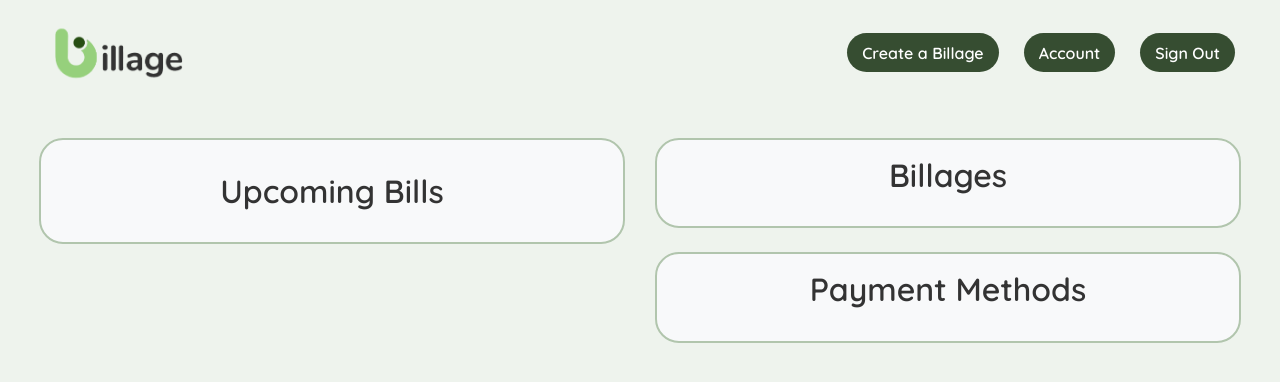
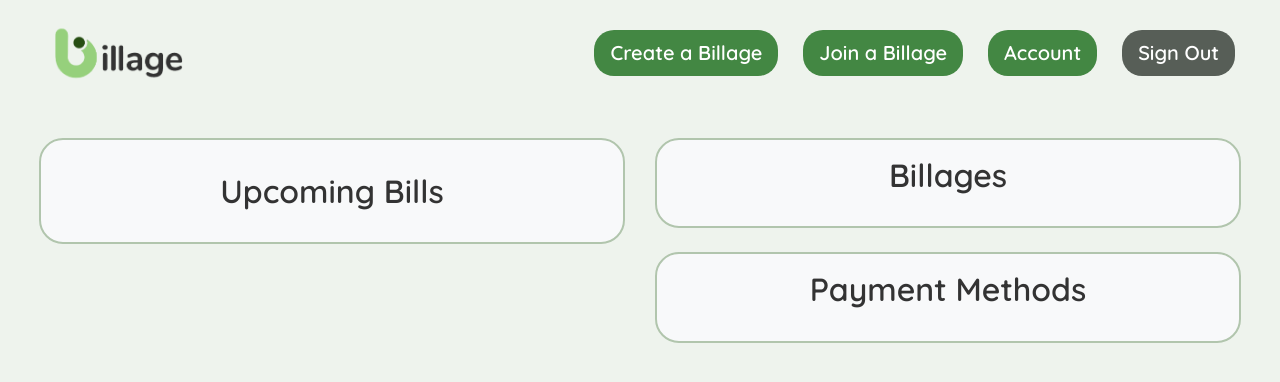
Before and after one commit to trevnocap/Billage, a Django app: template BillageApp/Billage/frontend/templates/frontend/dashboard.html in a window 1280 px wide. Shown: the top 382 px of the page. Run offline with Django 4.2, Linux system fonts and the light colour scheme; the template is opened without the code that fills it, so the values that code supplies are empty.

Commit message:
UI enhancement and bug fix

```diff
--- a/BillageApp/Billage/frontend/templates/frontend/navbar.html
+++ b/BillageApp/Billage/frontend/templates/frontend/navbar.html
@@ -6,8 +6,9 @@
     <img id="logo" src="{% static '/images/logo.png' %}">
     <div class="navbar-userinfo">
       <span class="navbar-username" id="username"></span>
-      <button class="btn-primary btn-navbar create-billage-button">Create a Billage</button>
-      <button class="btn-primary btn-navbar">Account</button>
-      <button class="btn-primary btn-navbar">Sign Out</button>
+      <button class="btn-success btn-navbar btn-lg create-billage-button">Create a Billage</button>
+      <button class="btn-success btn-navbar btn-lg join-billage-button">Join a Billage</button>
+      <button class="btn-success btn-navbar btn-lg">Account</button>
+      <button class="btn-danger btn-navbar btn-lg">Sign Out</button>
     </div>
   </nav>
--- a/BillageApp/Billage/static/css/base.css
+++ b/BillageApp/Billage/static/css/base.css
@@ -6,17 +6,15 @@ body {
 
 
 .btn-primary {
-    background-color: #364d31;
-    border: #364d31;
+    background-color: #35522e;
+    border: #35522e;
     border-radius: 20px;
-    padding: 7.5px 15px;
 }
 
 .btn-primary:hover {
     background-color: #b0dba6 !important;
     border: #b0dba6;
-    border-radius: 30px;
-    padding: 10px 20px;
+    border-radius: 20px;
     color: #333;
 }
 
@@ -43,7 +41,31 @@ body {
 }
 
 .btn-info:hover {
-    background-color: #3a3e39 !important;
-    border: #3a3e39;
+    background-color: #3b3d3a !important;
+    border: #3b3d3a;
     border-radius: 10px;
 }
+
+.btn-danger {
+    background-color: #575e57;
+    border: #575e57;
+    border-radius: 20px;
+}
+
+.btn-danger:hover {
+    background-color: #464c46 !important;
+    border: #464c46;
+    border-radius: 20px;
+}
+
+.btn-success {
+    background-color: #438743 !important;
+    border: #438743;
+    border-radius: 20px;
+}
+
+.btn-success:hover {
+    background-color: #2d9e2d !important;
+    border: #2d9e2d;
+    border-radius: 20px;
+}
--- a/BillageApp/Billage/static/js/dashboard.js
+++ b/BillageApp/Billage/static/js/dashboard.js
@@ -39,7 +39,7 @@ function createPopup(content) {
     contentRow.classList.add('row');
 
     const contentRowContentDiv = document.createElement('div');
-    contentRowContentDiv.classList.add('col-md-12', 'col-lg-12', 'col-sm-12', 'mt-3', /*'d-flex' ,'justify-content-center', 'align-items-center'*/);
+    contentRowContentDiv.classList.add('col-md-12', 'col-lg-12', 'col-sm-12', 'mt-3',);
 
     contentRowContentDiv.innerHTML = content;
     contentRow.appendChild(contentRowContentDiv);
@@ -63,7 +63,7 @@ function closePopUp() {
 
 export function billageButtonsHandler() {
     const createBillageButtons = document.querySelectorAll('.create-billage-button');
-    const joinBillageButton = document.getElementById('join-billage-button');
+    const joinBillageButtons = document.querySelectorAll('.join-billage-button');
 
     createBillageButtons.forEach(button => {
         button.addEventListener('click', () => {
@@ -95,7 +95,8 @@ export function billageButtonsHandler() {
         });
     });
 
-    joinBillageButton.addEventListener('click', () => {
+    joinBillageButtons.forEach(button => {
+        button.addEventListener('click', () => {
             mainElement.style.filter = 'blur(7px)';
             navbarElement.style.filter = 'blur(7px)';
             mainElement.style.pointerEvents = 'none';
@@ -121,6 +122,7 @@ export function billageButtonsHandler() {
             createPopup(content);
 
             handleJoinSubmission();
+        });
     });
 }
 
@@ -261,3 +263,5 @@ function showNewBillageData(responseData){
 
     createPopup(content);
 }
+
+billageButtonsHandler();
--- a/BillageApp/Billage/static/js/dashboardparse.js
+++ b/BillageApp/Billage/static/js/dashboardparse.js
@@ -272,12 +272,14 @@ fetch(`http://127.0.0.1:8000/api/dashboardview/${user_id}`)
       const cardContent = `
       <p>You do not belong to a Billage yet, create or join one!</p>
       <button class ="btn btn-secondary mt-3 create-billage-button">Create Billage</button>
-      <div><button class ="btn btn-secondary mt-3" id="join-billage-button">Join Billage</button></div>
+      <div><button class ="btn btn-secondary mt-3 join-billage-button">Join Billage</button></div>
       `;
 
       card.innerHTML = cardContent;
 
       billageContainer.append(card)
+
+      billageButtonsHandler();
 
 
     }else if (billages.length <= 3) {
@@ -302,8 +304,6 @@ fetch(`http://127.0.0.1:8000/api/dashboardview/${user_id}`)
     }else {
       createCarousel(billages)
     }
-
-    billageButtonsHandler();
 
     // Payment Details
     const paymentMethodContainer = document.getElementById("payment-methods");
```
Lines whose indentation alone changed are shown as unchanged.
